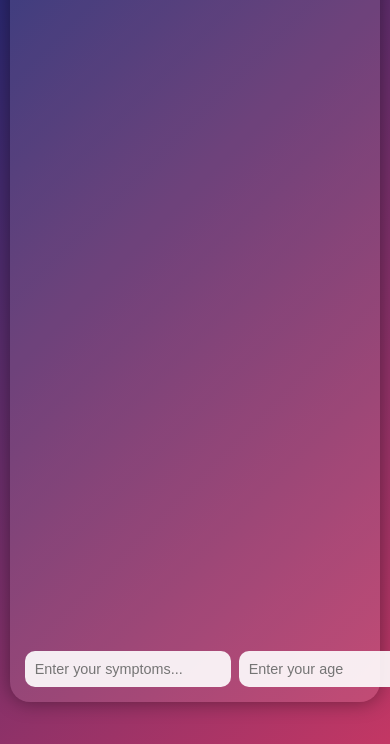
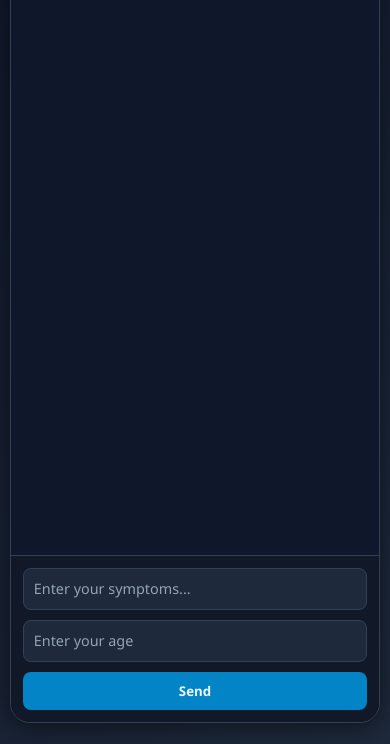
Before and after one commit to Ahmedafwan786/botfrontened, a plain HTML site: page index.html in a window 390 px wide. Shown: the part 100-844 px from the top of the page. Drawn offline with Linux system fonts and the light colour scheme.

Commit message:
style.css

```diff
--- a/style.css
+++ b/style.css
@@ -1,314 +1,160 @@
-/* 🌈 Reset & Base */
+/* === RESET === */
 * {
-  box-sizing: border-box;
   margin: 0;
   padding: 0;
+  box-sizing: border-box;
+  font-family: "Poppins", "Segoe UI", Arial, sans-serif;
 }
 
-html, body {
-  width: 100%;
-  height: 100%;
-  overflow: hidden; /* 🚫 No scroll */
-  font-family: "Poppins", sans-serif;
-  background: linear-gradient(135deg, #1d2671, #c33764);
+/* === BODY === */
+body {
+  background: linear-gradient(135deg, #0f172a, #1e293b);
+  height: 100vh;
   display: flex;
+  justify-content: center;
   align-items: center;
-  justify-content: center;
-  color: #fff;
+  color: #e2e8f0;
 }
 
-/* 🩺 App Container */
+/* === APP CONTAINER === */
 #app {
-  width: 100%;
-  max-width: 420px;
+  background: #111827;
+  width: 95%;
+  max-width: 500px;
   height: 90vh;
-  background: rgba(255, 255, 255, 0.1);
   border-radius: 20px;
   display: flex;
   flex-direction: column;
+  overflow: hidden;
+  box-shadow: 0 4px 25px rgba(0, 0, 0, 0.5);
+  border: 1px solid #334155;
+}
+
+/* === HEADER === */
+.title {
+  text-align: center;
+  background: #1e40af; /* Navy Blue */
+  color: #e0f2fe;
+  padding: 16px;
+  font-size: 1.4rem;
+  font-weight: 600;
+  letter-spacing: 0.5px;
+  text-transform: uppercase;
+}
+
+/* === CHAT AREA === */
+.chat-container {
+  flex: 1;
+  overflow-y: auto;
+  padding: 15px;
+  background: #0f172a;
+  display: flex;
+  flex-direction: column;
+  gap: 12px;
+}
+
+/* === MESSAGES === */
+.message {
+  padding: 10px 14px;
+  border-radius: 10px;
+  max-width: 80%;
+  word-wrap: break-word;
+  line-height: 1.5;
+  font-size: 0.95rem;
+  color: #f1f5f9;
+}
+
+.message.user {
+  align-self: flex-end;
+  background: #0284c7; /* Aqua Blue */
+  color: #f0f9ff;
+  border-top-right-radius: 0;
+}
+
+.message.bot {
+  align-self: flex-start;
+  background: #1e293b; /* Deep navy bubble */
+  color: #e2e8f0;
+  border-top-left-radius: 0;
+}
+
+/* === INPUT AREA === */
+.input-container {
+  display: flex;
   align-items: center;
   justify-content: space-between;
-  padding: 15px;
-  box-shadow: 0 0 20px rgba(0, 0, 0, 0.4);
+  gap: 10px;
+  background: #111827;
+  padding: 12px;
+  border-top: 1px solid #334155;
 }
 
-/* Title */
-.title {
-  font-size: 1.8rem;
-  text-align: center;
-  margin-bottom: 5px;
+.input-container input {
+  height: 42px;
+  border: 1px solid #334155;
+  border-radius: 8px;
+  padding: 0 10px;
+  font-size: 0.9rem;
+  background: #1e293b;
+  color: #e2e8f0;
+  outline: none;
 }
 
-/* 💬 Chat Box */
-.chat-container {
-  flex: 1;
-  width: 100%;
-  overflow-y: auto;
-  scrollbar-width: none;
-  -ms-overflow-style: none;
-  border-radius: 15px;
-  padding: 10px;
-}
-
-.chat-container::-webkit-scrollbar {
-  display: none;
-}
-
-/* Messages */
-.message {
-  margin: 8px 0;
-  padding: 10px 14px;
-  border-radius: 12px;
-  max-width: 85%;
-  word-wrap: break-word;
-  font-size: 0.95rem;
-}
-
-.user {
-  background: #4caf50;
-  align-self: flex-end;
-}
-
-.bot {
-  background: #222;
-  align-self: flex-start;
-}
-
-/* ✏️ Input Section */
-.input-container {
-  display: flex;
-  gap: 8px;
-  width: 100%;
-  align-items: center;
-}
-
-input, button {
-  padding: 10px;
-  border: none;
-  border-radius: 10px;
-  font-size: 1rem;
-}
-
-#ageInput {
-  width: 80px;
-  text-align: center;
+.input-container input::placeholder {
+  color: #94a3b8;
 }
 
 #userInput {
   flex: 1;
 }
 
-input {
-  background: rgba(255, 255, 255, 0.9);
-  color: #000;
-}
-
-button {
-  background: #ff5722;
-  color: #fff;
-  cursor: pointer;
-  transition: 0.2s;
-}
-
-button:hover {
-  background: #e64a19;
-}
-
-/* ⌨️ Typing Animation */
-.typing {
-  display: inline-block;
-  width: 6px;
-  height: 6px;
-  background-color: white;
-  border-radius: 50%;
-  animation: blink 1.4s infinite both;
-}
-
-.typing:nth-child(2) {
-  animation-delay: 0.2s;
-}
-.typing:nth-child(3) {
-  animation-delay: 0.4s;
-}
-
-@keyframes blink {
-  0%, 80%, 100% { opacity: 0; }
-  40% { opacity: 1; }
-}
-
-/* 📱 Full-Screen Fixed for Mobile */
-@media (max-width: 768px) {
-  #app {
-    max-width: 95%;
-    height: 90vh;
-  }
-
-  .title {
-    font-size: 1.5rem;
-  }
-
-  .message {
-    font-size: 0.9rem;
-  }
-
-  input, button {
-    font-size: 0.9rem;
-  }
-}
-/* 🌈 Reset & Base */
-* {
-  box-sizing: border-box;
-  margin: 0;
-  padding: 0;
-}
-
-html, body {
-  width: 100%;
-  height: 100%;
-  overflow: hidden; /* 🚫 No scroll */
-  font-family: "Poppins", sans-serif;
-  background: linear-gradient(135deg, #1d2671, #c33764);
-  display: flex;
-  align-items: center;
-  justify-content: center;
-  color: #fff;
-}
-
-/* 🩺 App Container */
-#app {
-  width: 100%;
-  max-width: 420px;
-  height: 90vh;
-  background: rgba(255, 255, 255, 0.1);
-  border-radius: 20px;
-  display: flex;
-  flex-direction: column;
-  align-items: center;
-  justify-content: space-between;
-  padding: 15px;
-  box-shadow: 0 0 20px rgba(0, 0, 0, 0.4);
-}
-
-/* Title */
-.title {
-  font-size: 1.8rem;
-  text-align: center;
-  margin-bottom: 5px;
-}
-
-/* 💬 Chat Box */
-.chat-container {
-  flex: 1;
-  width: 100%;
-  overflow-y: auto;
-  scrollbar-width: none;
-  -ms-overflow-style: none;
-  border-radius: 15px;
-  padding: 10px;
-}
-
-.chat-container::-webkit-scrollbar {
-  display: none;
-}
-
-/* Messages */
-.message {
-  margin: 8px 0;
-  padding: 10px 14px;
-  border-radius: 12px;
-  max-width: 85%;
-  word-wrap: break-word;
-  font-size: 0.95rem;
-}
-
-.user {
-  background: #4caf50;
-  align-self: flex-end;
-}
-
-.bot {
-  background: #222;
-  align-self: flex-start;
-}
-
-/* ✏️ Input Section */
-.input-container {
-  display: flex;
-  gap: 8px;
-  width: 100%;
-  align-items: center;
-}
-
-input, button {
-  padding: 10px;
-  border: none;
-  border-radius: 10px;
-  font-size: 1rem;
-}
-
 #ageInput {
-  width: 80px;
+  width: 100px;
+  min-width: 80px;
   text-align: center;
 }
 
-#userInput {
-  flex: 1;
+/* === BUTTON === */
+.input-container button {
+  background: #0284c7;
+  color: #f0f9ff;
+  border: none;
+  padding: 10px 16px;
+  border-radius: 8px;
+  font-weight: 600;
+  cursor: pointer;
+  transition: 0.2s ease-in-out;
 }
 
-input {
-  background: rgba(255, 255, 255, 0.9);
-  color: #000;
+.input-container button:hover {
+  background: #0369a1;
 }
 
-button {
-  background: #ff5722;
-  color: #fff;
-  cursor: pointer;
-  transition: 0.2s;
+/* === SCROLLBAR STYLING === */
+.chat-container::-webkit-scrollbar {
+  width: 6px;
+}
+.chat-container::-webkit-scrollbar-thumb {
+  background: #334155;
+  border-radius: 10px;
 }
 
-button:hover {
-  background: #e64a19;
-}
-
-/* ⌨️ Typing Animation */
-.typing {
-  display: inline-block;
-  width: 6px;
-  height: 6px;
-  background-color: white;
-  border-radius: 50%;
-  animation: blink 1.4s infinite both;
-}
-
-.typing:nth-child(2) {
-  animation-delay: 0.2s;
-}
-.typing:nth-child(3) {
-  animation-delay: 0.4s;
-}
-
-@keyframes blink {
-  0%, 80%, 100% { opacity: 0; }
-  40% { opacity: 1; }
-}
-
-/* 📱 Full-Screen Fixed for Mobile */
-@media (max-width: 768px) {
+/* === RESPONSIVE === */
+@media (max-width: 480px) {
   #app {
-    max-width: 95%;
-    height: 90vh;
+    height: 95vh;
   }
-
   .title {
-    font-size: 1.5rem;
+    font-size: 1.2rem;
   }
-
-  .message {
-    font-size: 0.9rem;
+  .input-container {
+    flex-direction: column;
+    align-items: stretch;
   }
-
-  input, button {
-    font-size: 0.9rem;
+  #ageInput {
+    width: 100%;
+  }
+  .input-container button {
+    width: 100%;
   }
 }
```
